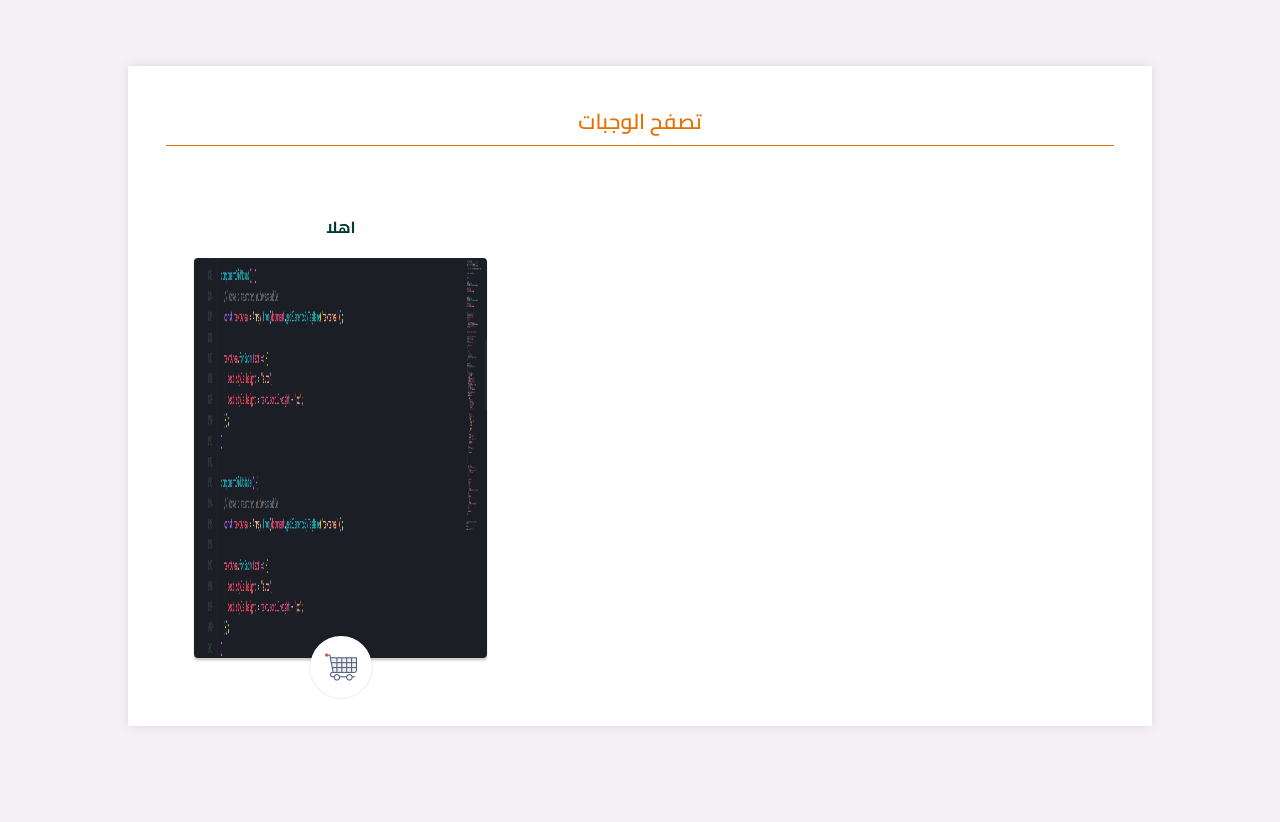
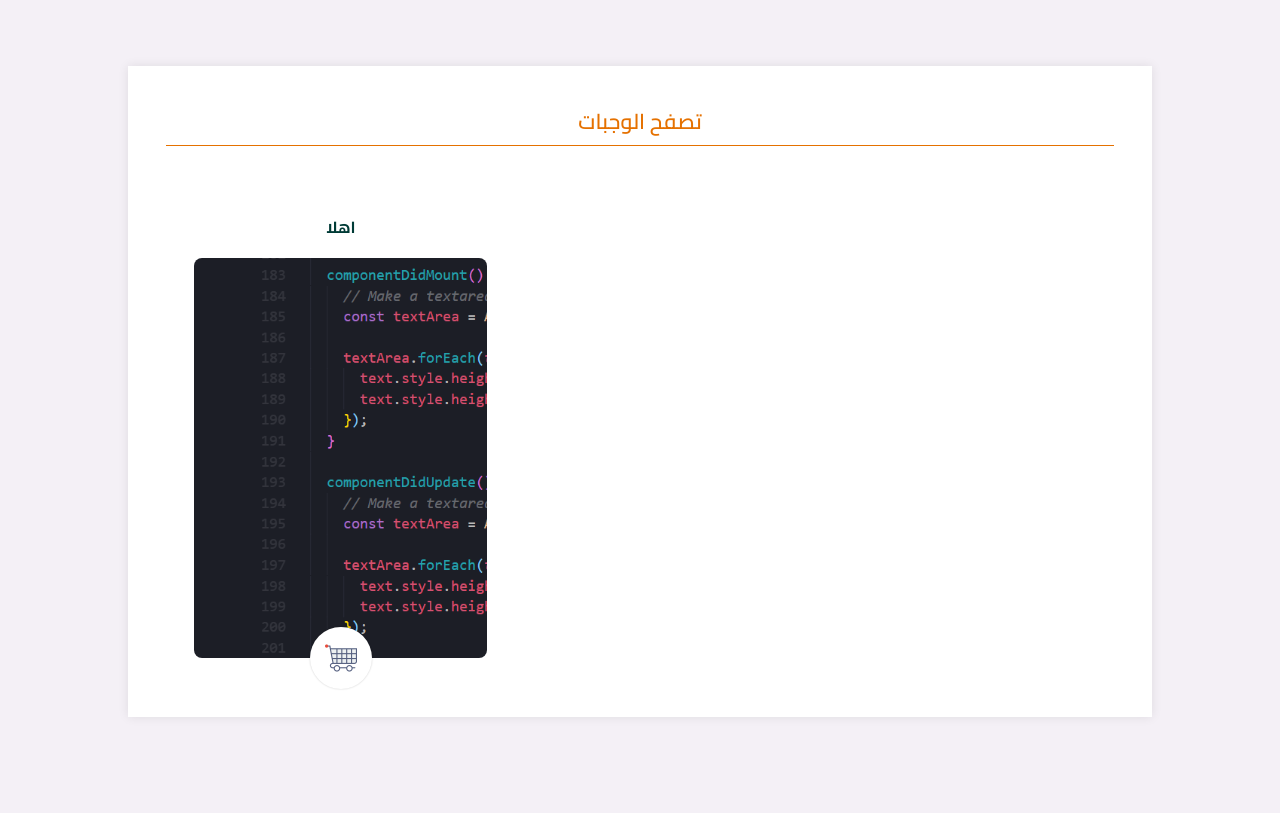
Before and after one commit to sohepalslamat/Delivery-of-meals, a Flask app: page /meals in a window 1280 px wide. Shown: the part 74-896 px from the top of the page. Run offline with Flask 2, Linux system fonts and the light colour scheme; data comes from the database, SQL or seed files in the repository; both versions use the stored data as it was after the commit.

Commit message:
edit images

```diff
--- a/static/style/style.css
+++ b/static/style/style.css
@@ -531,7 +531,6 @@ input {
 #admin-dashboard .dashboard-main img {
   width: 100%;
   height: 240px;
-  border-radius: 4px;
   box-shadow: 0 2px 2px #01151323;
 }
 
@@ -669,11 +668,17 @@ input {
   position: relative;
 }
 
+#main-meals .meal a {
+  height: 400px;
+  display: block;
+  overflow: hidden;
+  border-radius: 8px;
+}
+
 #main-meals .meal img {
-  width: 100%;
-  max-width: 100%;
+  box-shadow: 0 2.5px 2px #01040433;
   height: 400px;
-  border-radius: 4px;
+  overflow: hidden;
   box-shadow: 0 2.5px 2px #01040433;
 }
 
```
Also changed, not shown: d_m.db (added), static/images/meals/code_1.png (added).
